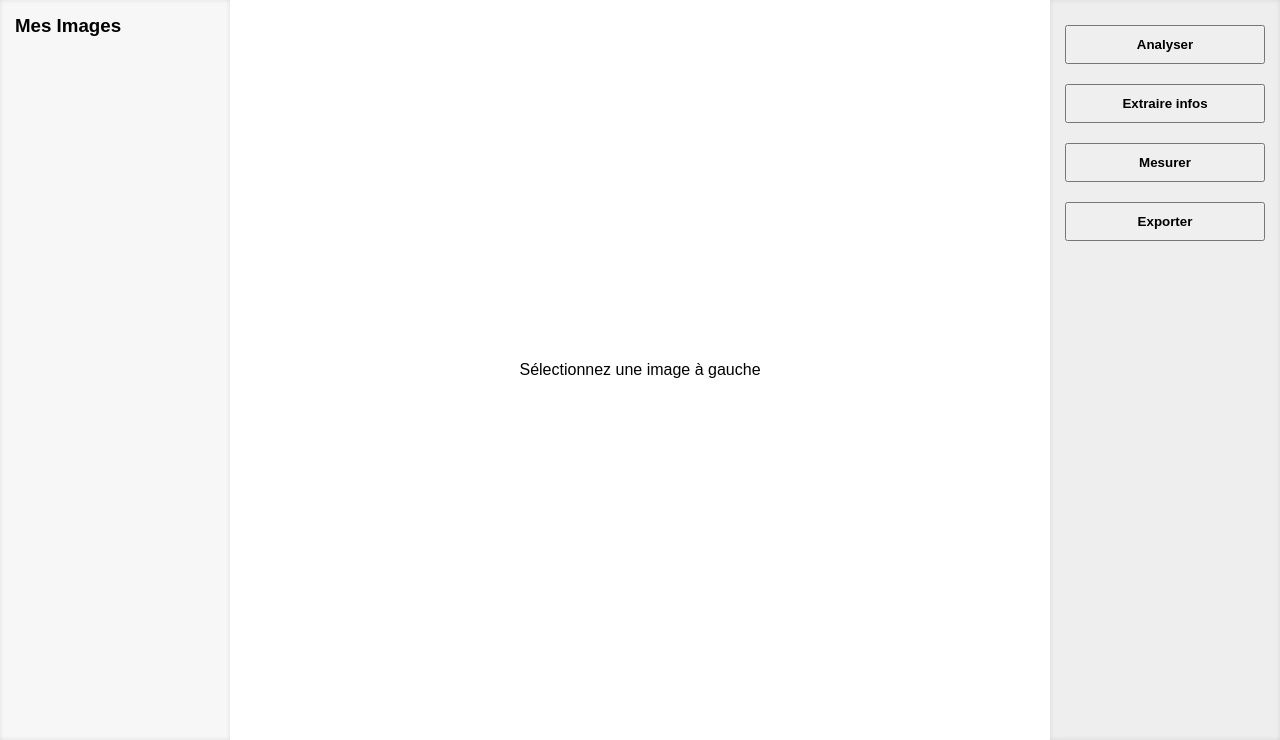
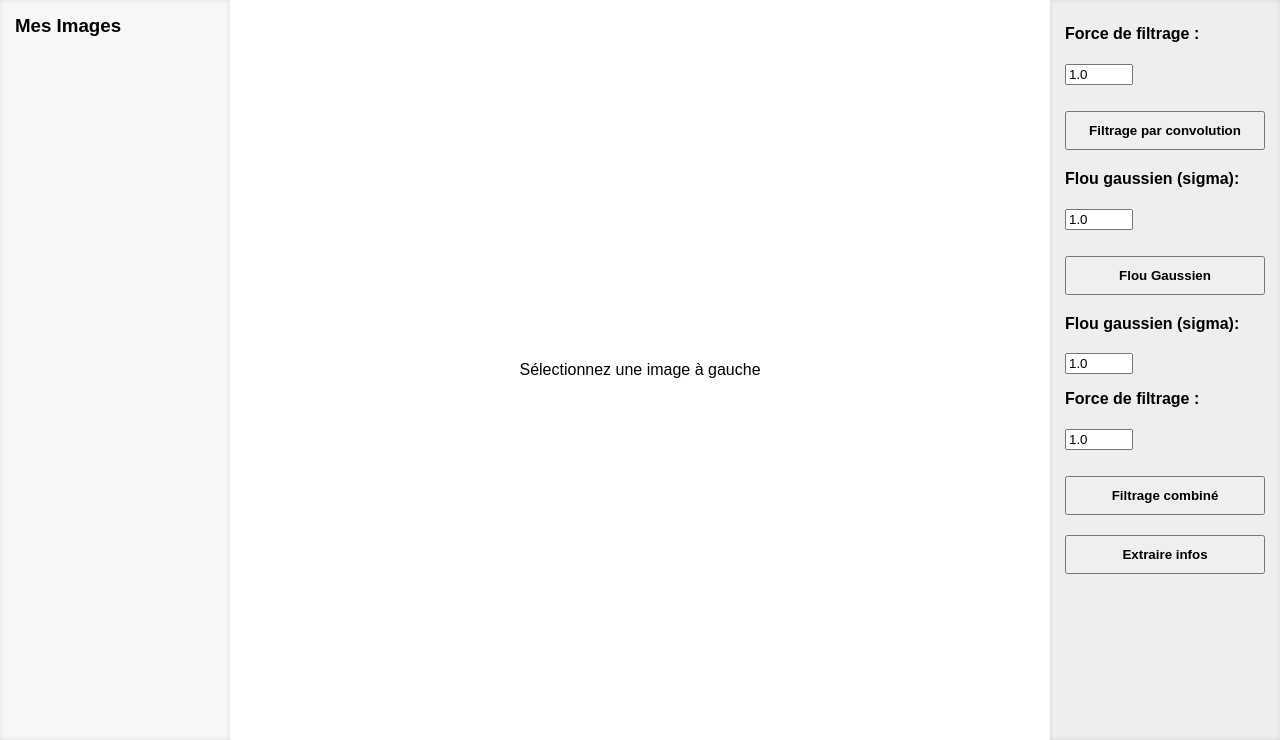
Before and after one commit to 2Flix/ESante-Projet, a PHP site: page /analyse.php in a window 1280 px wide. Shown: the part 73-813 px from the top of the page. Run offline with PHP 8.4, Linux system fonts and the light colour scheme.

Commit message:
Ajout des methodes de filtrage + taille + gris

```diff
--- a/analyse.php
+++ b/analyse.php
@@ -1,58 +1,93 @@
-<?php include 'upload_handler.php'; ?>
+<?php
+// analyse.php
+$image = isset($_GET['image']) ? $_GET['image'] : null;
+?>
+
 <!DOCTYPE html>
 <html lang="fr">
 <head>
-  <meta charset="UTF-8" />
-  <title>Analyse</title>
-  <link rel="stylesheet" href="/ESANTE2/styles.css" />
+  <meta charset="UTF-8">
+  <title>Analyse d'image</title>
+  <link rel="stylesheet" href="/ESANTE/styles.css">
 </head>
 <body>
   <?php include 'header.php'; ?>
+
   <div class="container">
     <aside class="sidebar-left">
       <h3>Mes Images</h3>
       <div class="image-list">
         <?php
-          $images = glob("../uploads/*.{jpg,jpeg,png,gif}", GLOB_BRACE);
+          $images = glob(__DIR__ . "/uploads/*.{jpg,jpeg,png,gif}", GLOB_BRACE);
           foreach ($images as $img) {
               $basename = basename($img);
-            echo "<div class='img-thumb' onclick=\"showImage('../uploads/$basename')\">
-                    <img src='../uploads/$basename' alt='' />
+              echo "<div class='img-thumb' onclick=\"location.href='analyse.php?image=" . urlencode($basename) . "'\">
+                      <img src='uploads/$basename' alt='miniature' />
                     </div>";
           }
         ?>
       </div>
     </aside>
-    <main class="image-area" id="display-area">
-      <div id="image-container">
+
+    <main class="image-area">
+      <?php if ($image): ?>
+        <img id="selected-image" src="uploads/<?php echo htmlspecialchars($image); ?>" alt="Image sélectionnée" style="max-width: 90%; max-height: 90%;">
+      <?php else: ?>
         <p>Sélectionnez une image à gauche</p>
-      </div>
-      <canvas id="zoom-canvas" width="200" height="200" style="border: 1px solid #ccc; display: none; margin-top: 10px;"></canvas>
-      <div id="zoom-controls" style="display: none; margin-top: 10px;">
-        <button onclick="zoomIn()">+</button>
-        <button onclick="zoomOut()">–</button>
-      </div>
+      <?php endif; ?>
     </main>
+
+    <!-- Boutons d'action -->
     <aside class="sidebar-right">
-      <button>Analyser</button>
+      <form action="convolution.php" method="POST" style="margin-top: 10px;">
+        <input type="hidden" name="image" value="<?php echo htmlspecialchars($image ?? ''); ?>">
+        <label for="strength">Force de filtrage :</label>
+
+        <input type="number" step="0.1" min="0.1" name="strength" id="strength" value="1.0" required style="width: 60px;">
+        <button type="submit">Filtrage par convolution</button>
+      </form>
+
+      <form action="gaussian_blur.php" method="POST" style="margin-top: 10px;">
+        <input type="hidden" name="image" value="<?php echo htmlspecialchars($image ?? ''); ?>">
+        <label for="sigma">Flou gaussien (sigma):</label>
+
+        <input type="number" step="0.1" min="0.1" name="sigma" id="sigma" value="1.0" required style="width: 60px;">
+        <button type="submit">Flou Gaussien</button>
+      </form>
+
+      <form action="combined.php" method="POST" style="margin-top: 10px;">
+        <input type="hidden" name="image" value="<?php echo htmlspecialchars($image ?? ''); ?>">
+        <label for="sigma">Flou gaussien (sigma):</label>
+
+        <input type="number" step="0.1" min="0.1" name="sigma" id="sigma" value="1.0" required style="width: 60px;">
+        <label for="strength">Force de filtrage :</label>
+
+        <input type="number" step="0.1" min="0.1" name="strength" id="strength" value="1.0" required style="width: 60px;">
+        <button type="submit">Filtrage combiné</button>
+      </form>
+
       <button onclick="analyserImage()">Extraire infos</button>
-      <button>Mesurer</button>
-      <button>Exporter</button>
-      <canvas id="analyzer-canvas" style="display: none;"></canvas>
+      <canvas id="analyzer-canvas" style="display: none;"></canvas> <!-- canvas pour lire les pixels -->
       <p id="image-info"></p>
     </aside>
   </div>
 
   <script>
-    let zoomCenterX = 0;
-    let zoomCenterY = 0;
-    let zoomSize = 50;
-    let zoomFactor = 4;
+    function améliorerImage() {
+      const urlParams = new URLSearchParams(window.location.search);
+      const image = urlParams.get('image');
+      if (!image) {
+        alert("Veuillez sélectionner une image.");
+        return;
+      }
+      window.location.href = `analyse.php?image=${encodeURIComponent(image)}&sharpen=1`;
+    }
 
     function showImage(path) {
        const area = document.getElementById('display-area');
   currentImagePath = path;
 
+  // Crée dynamiquement l'image avec onload
   const img = new Image();
   img.id = "selected-image";
   img.src = path;
@@ -60,18 +95,12 @@
   img.style.maxWidth = "90%";
   img.style.maxHeight = "90%";
 
+  // Une fois que l’image est complètement chargée, on l’ajoute à la zone
   img.onload = () => {
-        let imgContainer = document.getElementById('image-container');
-        imgContainer.innerHTML = '';  // vide juste l'image précédente
-        imgContainer.appendChild(img);
-
-        // Afficher les boutons et canvas pour le zoom
-        document.getElementById('zoom-canvas').style.display = 'none'; // caché tant qu'on clique pas
-        document.getElementById('zoom-controls').style.display = 'none';
-        document.getElementById('image-info').textContent = ''; // reset infos
+    area.innerHTML = '';
+    area.appendChild(img);
   };
     }
-
      function analyserImage() {
     const img = document.getElementById('selected-image');
     const info = document.getElementById('image-info');
@@ -91,7 +120,8 @@
     let min = 255, max = 0;
 
     for (let i = 0; i < imageData.length; i += 4) {
-        const gray = imageData[i];
+      // Niveaux de gris → on suppose que R = G = B
+      const gray = imageData[i]; // R
       if (gray < min) min = gray;
       if (gray > max) max = gray;
     }
@@ -101,68 +131,6 @@
       <strong>Niveau de gris :</strong> min = ${min}, max = ${max}
     `;
   }
-
-    // Gestion du clic sur l'image pour afficher zoom + boutons
-    document.addEventListener('click', function (e) {
-      const img = document.getElementById('selected-image');
-      const canvas = document.getElementById('zoom-canvas');
-      const controls = document.getElementById('zoom-controls');
-
-      if (!img || e.target.id !== 'selected-image') return;
-
-      const rect = img.getBoundingClientRect();
-      const x = e.clientX - rect.left;
-      const y = e.clientY - rect.top;
-
-      const scaleX = img.naturalWidth / img.width;
-      const scaleY = img.naturalHeight / img.height;
-      zoomCenterX = x * scaleX;
-      zoomCenterY = y * scaleY;
-
-      zoomSize = 50;
-      zoomFactor = 4;
-
-      drawZoom(img, canvas);
-      canvas.style.display = 'block';
-      controls.style.display = 'block';
-    });
-
-    function drawZoom(img, canvas) {
-      const zoomCanvasSize = zoomSize * zoomFactor;
-      canvas.width = zoomCanvasSize;
-      canvas.height = zoomCanvasSize;
-
-      const ctx = canvas.getContext('2d');
-      const hiddenCanvas = document.createElement('canvas');
-      hiddenCanvas.width = img.naturalWidth;
-      hiddenCanvas.height = img.naturalHeight;
-      const hiddenCtx = hiddenCanvas.getContext('2d');
-      hiddenCtx.drawImage(img, 0, 0);
-
-      ctx.imageSmoothingEnabled = false;
-      ctx.clearRect(0, 0, canvas.width, canvas.height);
-      ctx.drawImage(
-        hiddenCanvas,
-        zoomCenterX - zoomSize / 2, zoomCenterY - zoomSize / 2,
-        zoomSize, zoomSize,
-        0, 0,
-        zoomCanvasSize, zoomCanvasSize
-      );
-    }
-
-    function zoomIn() {
-      zoomFactor = Math.min(zoomFactor + 1, 10);
-      const img = document.getElementById('selected-image');
-      const canvas = document.getElementById('zoom-canvas');
-      drawZoom(img, canvas);
-    }
-
-    function zoomOut() {
-      zoomFactor = Math.max(zoomFactor - 1, 1);
-      const img = document.getElementById('selected-image');
-      const canvas = document.getElementById('zoom-canvas');
-      drawZoom(img, canvas);
-    }
   </script>
 </body>
 </html>
```
Lines whose indentation alone changed are shown as unchanged.
